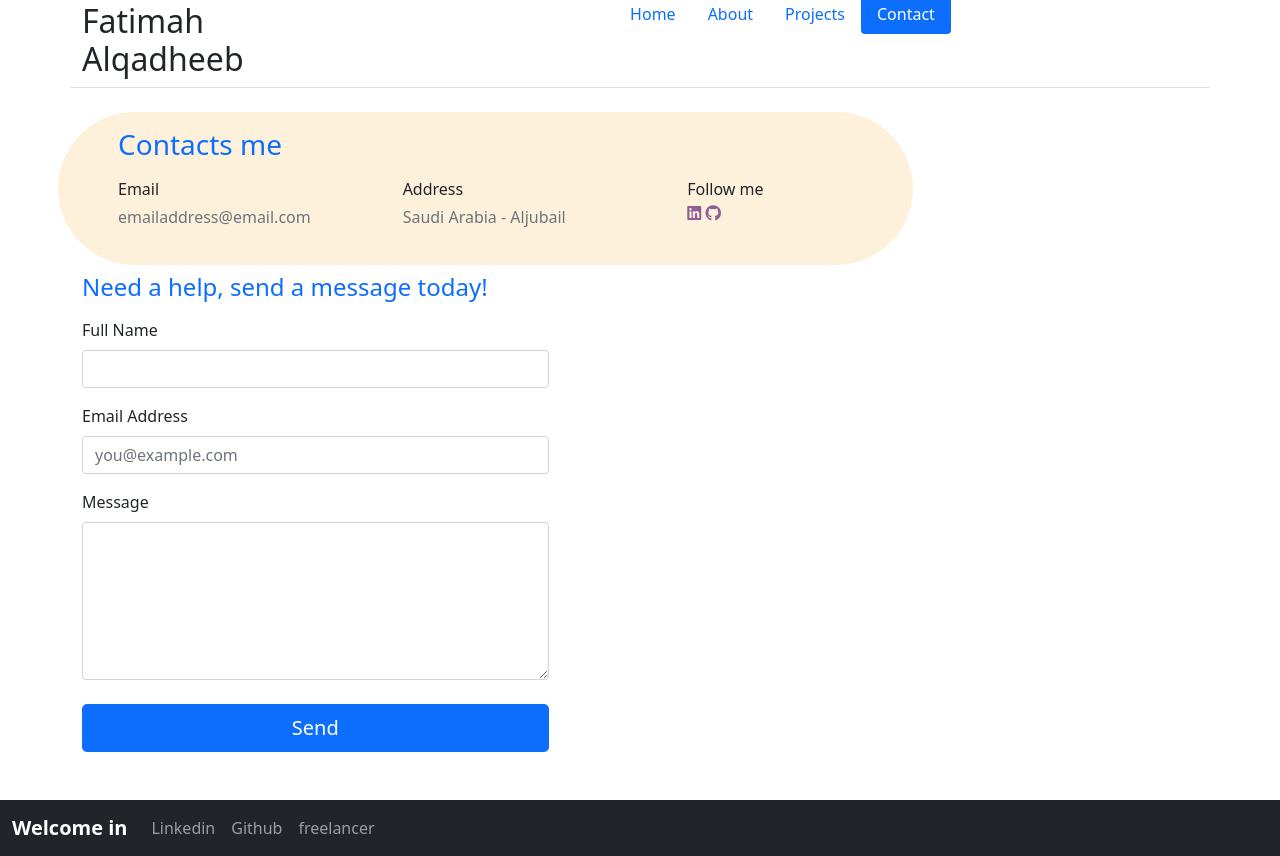
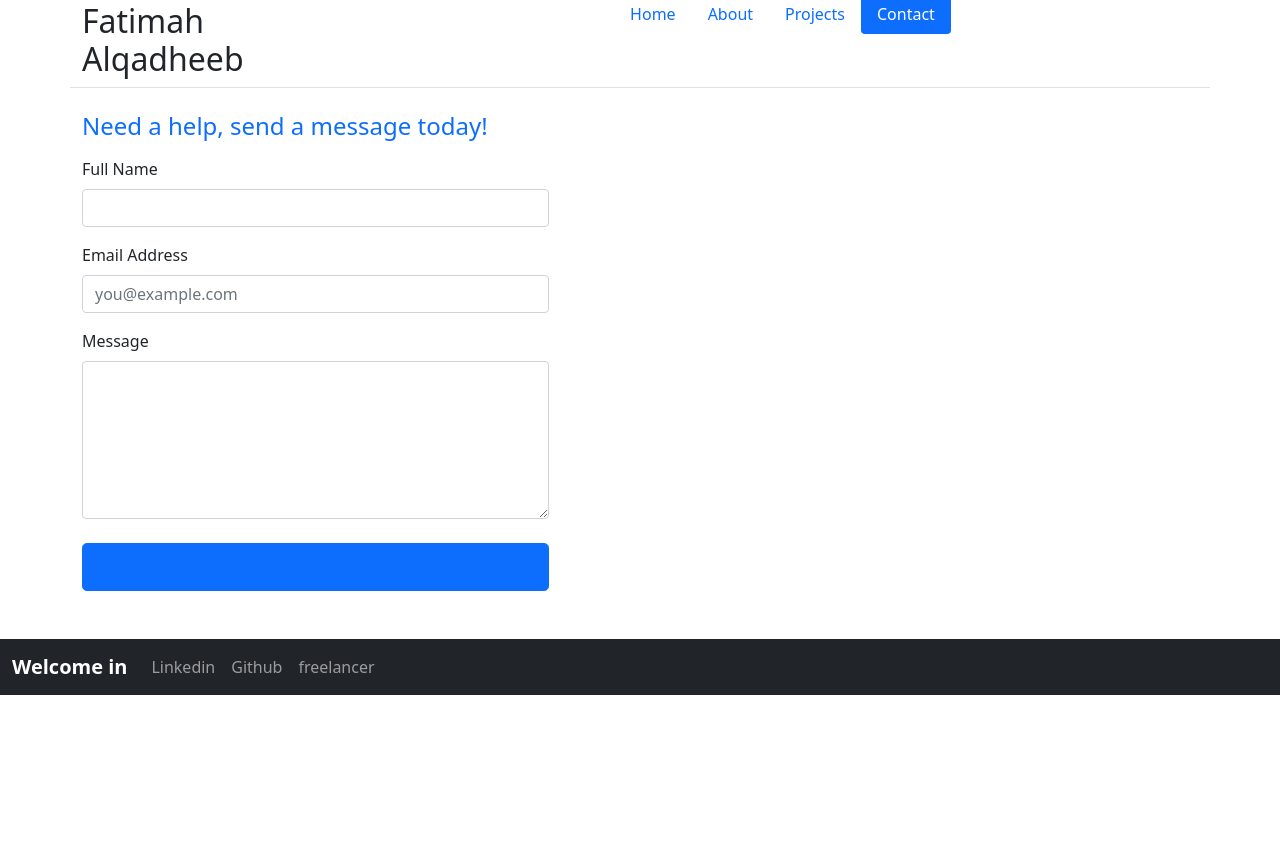
Before and after one commit to fatimahalqadheeb/Portfolio, a Django app: page /contact in a window 1280 px wide. Shown: the part 38-894 px from the top of the page. After the commit the page ends 733 px from the top, so only its background shows below. Run offline with Django 4.2, Linux system fonts and the light colour scheme; some libraries are stand-ins or nearby versions.

Commit message:
add links

```diff
--- a/Home/templates/Home/contact.html
+++ b/Home/templates/Home/contact.html
@@ -4,7 +4,7 @@
 {% block content %}
 <section class="pt-4 container">
     <div class="row">
-        <div class="col-lg-9 row rounded-pill px-5 py-3 mb-2 justify-content-between"
+        <!-- <div class="col-lg-9 row rounded-pill px-5 py-3 mb-2 justify-content-between"
             style="background-color: #fef1dc;">
             <h3 class="text-primary mb-3">Contacts me</h3>
             <div class="col-lg-3"><span class="h6">Email</span>
@@ -21,7 +21,7 @@
                             style="color:#905E96;"></i> <br></a>
                 </p>
             </div>
-        </div>
+        </div> -->
         <div class="col-lg-8 col-md-12 row">
             <h4 class="d-flex align-items-center mb-3">
                 <span class="text-primary">Need a help, send a message today!</span>
@@ -55,8 +55,8 @@
                     </div>
 
                     <!-- <hr class="my-4"> -->
-
-                    <button class="w-100 btn btn-primary btn-lg mt-4" type="submit">Send</button>
+                    <button class="w-100 btn btn-primary btn-lg mt-4" type="submit"><a
+                            href="mailto: falqadheeb@outlook.com">Send</a></button>
                 </form>
             </div>
         </div>
--- a/Home/templates/Home/home.html
+++ b/Home/templates/Home/home.html
@@ -16,7 +16,7 @@
             </p>
             <p>
                 <a href="{% url 'Home:about'%}" class="btn btn-primary my-2">Learn more about me</a>
-                <a href="#" class="btn btn-secondary my-2">Contact me</a>
+                <a href="{% url 'Home:contact'%}" class="btn btn-secondary my-2">Contact me</a>
             </p>
         </div>
     </div>
```
